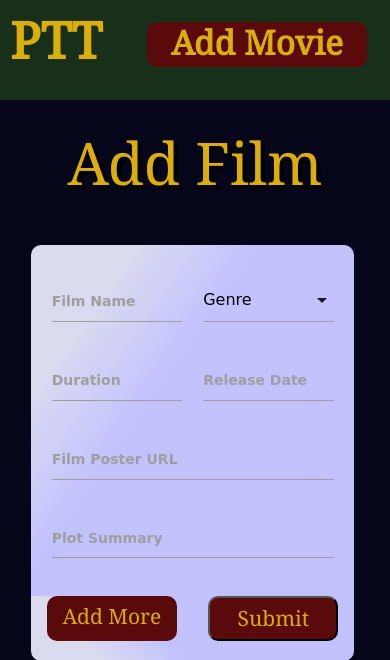
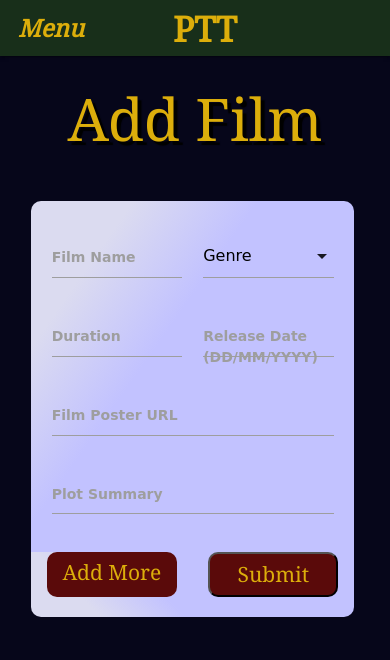
Before and after one commit to OGMyst/milestone-Project-three, a Flask app: page /add_movie in a window 390 px wide. Shown: the top 660 px of the page. Run offline with Flask 2, Linux system fonts and the light colour scheme; some libraries are stand-ins or nearby versions.

Commit message:
Added navbar and mobile sidebar from materialise

```diff
--- a/static/css/style.css
+++ b/static/css/style.css
@@ -51,24 +51,29 @@ a {
 } */
 
 /* ----------------------------------------BASE.HTML-------------------------------------- */
-.navigation{
-    height: 100px;
+.nav-wrapper{
+    /* height: 100px; */
     background-color: #182F1A;
-    display: flex;
-    padding: 10px 0;
 }
 
-.logo{
-    font-size: 150%;
-    width: 75%;
-    line-height: 75px;
+
+#logo{
+    /* max-height:  */
+    font-size: 250%;
     margin-left: 10px;
+    margin-top: 8px;
+    color: #DCAE0B;
 }
 
-.addmovie-container{
+.nav-text{
+    margin-top: 10px;
+    font-size: 160%;
+    line-height: 1.6em;
+}
+/* .addmovie-container{
     padding-top: 12px;
     width: 25%;
-}
+} */
 
 .add-film-box{
     width: 220px;
--- a/static/js/paginate.js
+++ b/static/js/paginate.js
@@ -1,6 +1,6 @@
 let filmCards = document.getElementsByClassName("film-card");
 let current_page = 1;
-let filmPerPage = 2;
+let filmPerPage = 6;
 let numberOfPages;
 
 document.addEventListener("DOMContentLoaded", function() {
--- a/templates/addmovie.html
+++ b/templates/addmovie.html
@@ -21,6 +21,7 @@
                 <option value="Fantasy">Fantasy</option>
                 <option value="Historical">Historical</option>
                 <option value="Horror">Horror</option>
+                <option value="Musical">Musical</option>
                 <option value="Mystery">Mystery</option>
                 <option value="Romance">Romance</option>
                 <option value="Science fiction">Science fiction</option>
@@ -34,7 +35,7 @@
             </div>
             <div class="input-field col s6">
                 <input id="release_date" type="text" class="validate" name="release_date">
-                <label for="release_date">Release Date</label>
+                <label for="release_date">Release Date (DD/MM/YYYY)</label>
             </div>
             <div class="input-field col s12">
                 <input id="movie_poster_url" type="text" class="validate" name="theatrical_poster_url">
--- a/templates/base.html
+++ b/templates/base.html
@@ -9,7 +9,35 @@
 </head>
 <body>
     <!-------------------------------- NAVBAR ------------------------------>
-    <div class="navigation">
+<!-- <div class="navbar-fixed">
+    <nav>
+      <div class="nav-wrapper">
+        <a href="{{url_for('home')}}" class="brand-logo font-size mellow-yellow">PTT</a>
+        <ul class="right hide-on-med-and-down">
+          <li><a href="{{url_for('add_movie')}}" class="nav-text mellow-yellow">Add Movie</a></li>
+        </ul>
+      </div>
+    </nav>
+</div> -->
+
+  <nav>
+    <div class="nav-wrapper">
+      <a href="{{url_for('home')}}" id="logo" class="brand-logo font-size mellow-yellow">PTT</a>
+      <a href="#" data-target="mobile-demo" class="sidenav-trigger"><i class="material-icons mellow-yellow">Menu</i></a>
+      <ul class="right hide-on-med-and-down">
+        <li><a href="{{url_for('add_movie')}}" class="nav-text mellow-yellow">Add Movie</a></li>
+        <li><a href="badges.html">Components</a></li>
+        <li><a href="collapsible.html">Javascript</a></li>
+        <li><a href="mobile.html">Mobile</a></li>
+      </ul>
+    </div>
+  </nav>
+
+  <ul class="sidenav" id="mobile-demo">
+    <li><a href="{{url_for('add_movie')}}" class="nav-text mellow-yellow">Add Movie</a></li>
+  </ul>
+
+    <!-- <div class="navigation">
         <div class="logo">
             <h1 class="materialize-override"><a href="{{url_for('home')}}" class="font-size mellow-yellow">PTT</a></h1>
         </div>
@@ -18,7 +46,7 @@
                 <h1 class="materialize-override"><a href="{{url_for('add_movie')}}" class="font-size mellow-yellow">Add Movie</a></h1>
             </div>
         </div>
-    </div>
+    </div> -->
 
     {% block content %} {% endblock %}
 
@@ -41,6 +69,7 @@
     <script>
     $(document).ready(function(){
         $('select').formSelect();
+        $('.sidenav').sidenav();
     });
     </script>
 </body>
```
